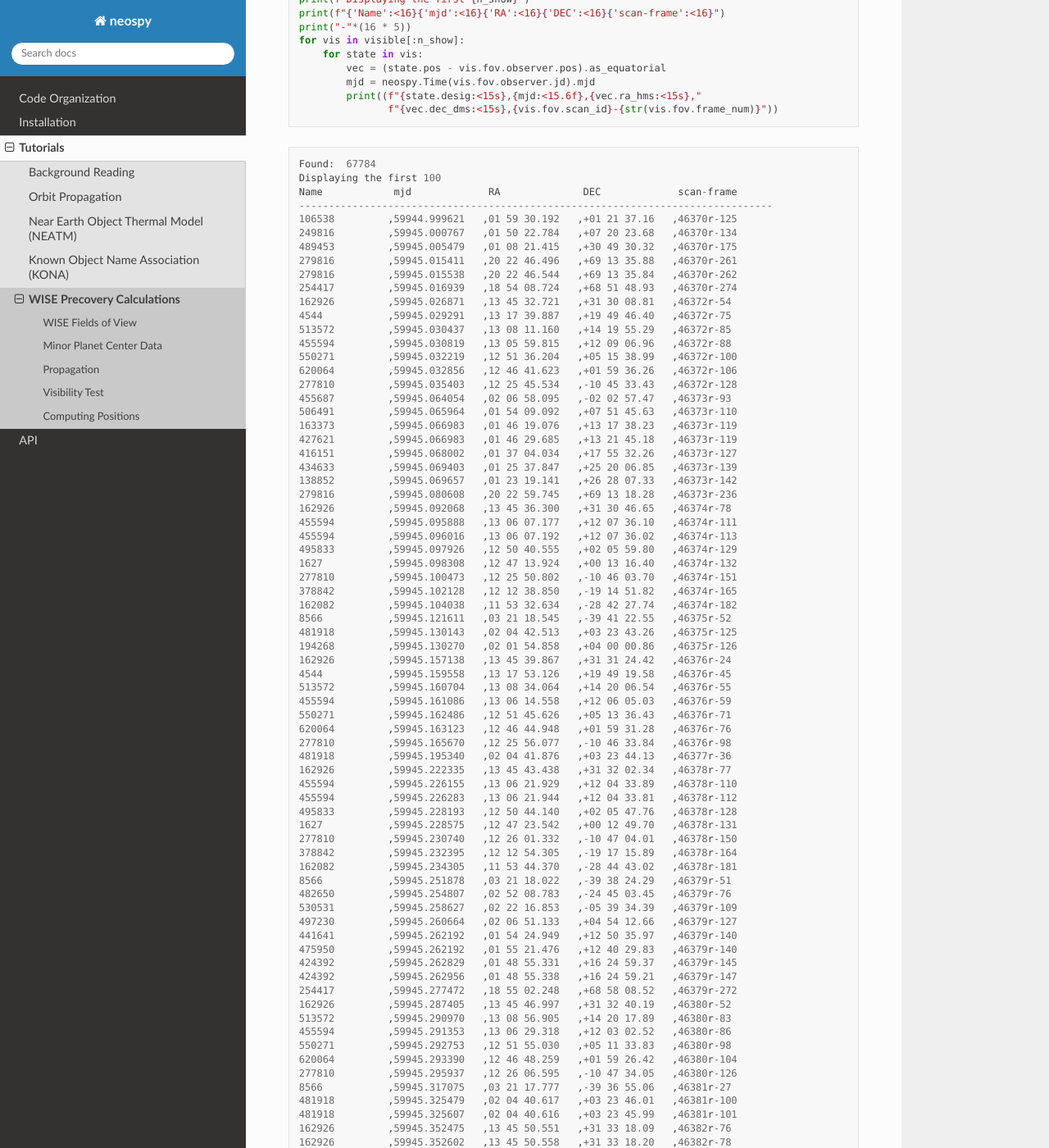
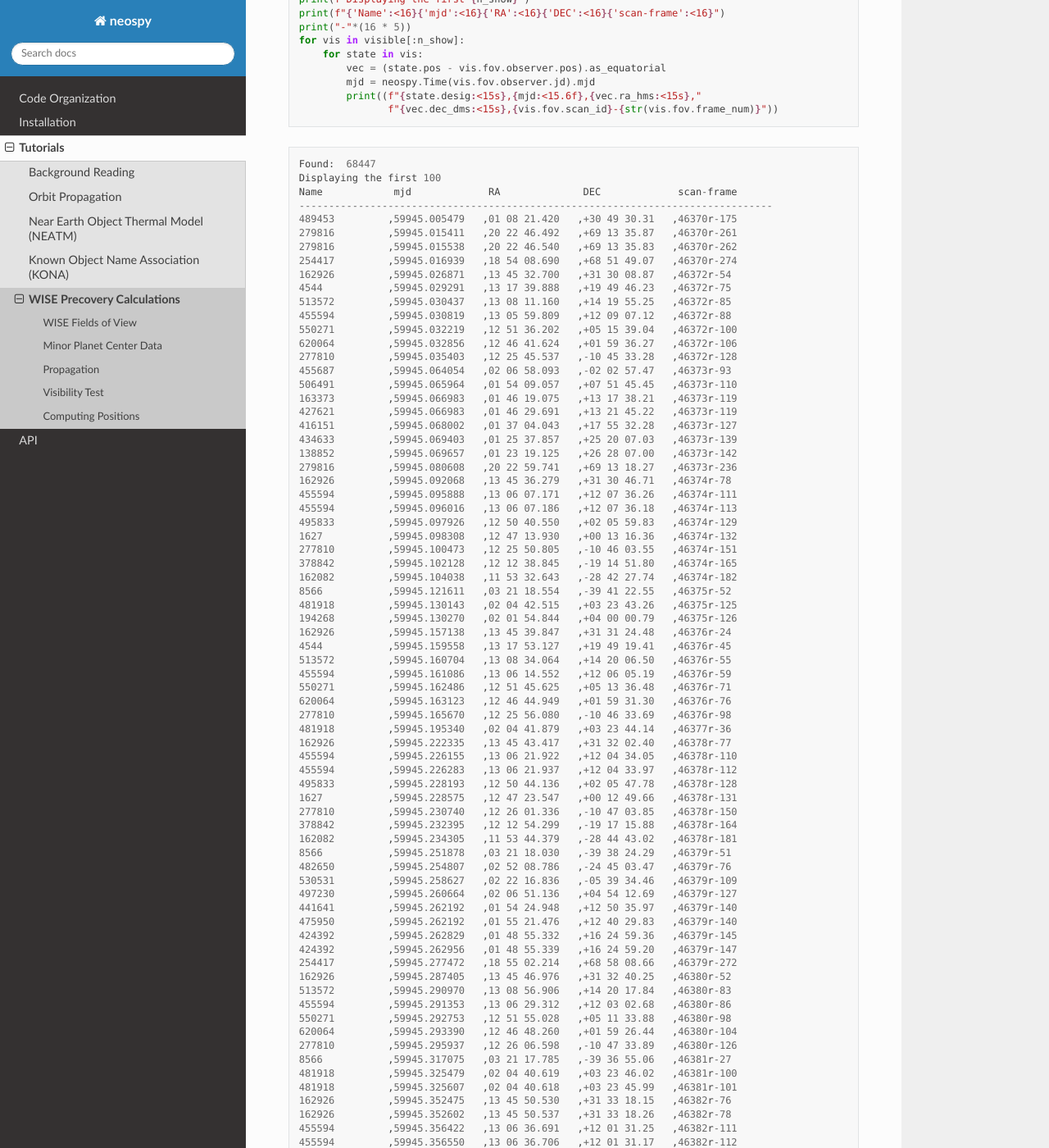
Before and after one commit to Caltech-IPAC/kete, a Sphinx documentation site: the page built from docs/tutorials/wise.rst, in a window 1280 px wide and 1400 px high, scrolled down 2205 px. Shown: the whole window at 82% size. Built offline with Sphinx 7.4.7 and the Read the Docs theme 2.0.0, drawn with Linux system fonts in a browser that asks for light colours; pages that are not in the unit, such as notebooks, are missing from menus; some of the changed text lies outside the part shown.

Commit message:
update wise tutorial

```diff
--- a/docs/tutorials/wise.rst
+++ b/docs/tutorials/wise.rst
@@ -124,111 +124,111 @@ Here is a codeblock which prints the first `n_show=100` objects.
 
 ::
 
-    Found:  67784
+    Found:  68447
     Displaying the first 100
     Name            mjd             RA              DEC             scan-frame
     --------------------------------------------------------------------------------
-    106538         ,59944.999621   ,01 59 30.192   ,+01 21 37.16   ,46370r-125
-    249816         ,59945.000767   ,01 50 22.784   ,+07 20 23.68   ,46370r-134
-    489453         ,59945.005479   ,01 08 21.415   ,+30 49 30.32   ,46370r-175
-    279816         ,59945.015411   ,20 22 46.496   ,+69 13 35.88   ,46370r-261
-    279816         ,59945.015538   ,20 22 46.544   ,+69 13 35.84   ,46370r-262
-    254417         ,59945.016939   ,18 54 08.724   ,+68 51 48.93   ,46370r-274
-    162926         ,59945.026871   ,13 45 32.721   ,+31 30 08.81   ,46372r-54
-    4544           ,59945.029291   ,13 17 39.887   ,+19 49 46.40   ,46372r-75
-    513572         ,59945.030437   ,13 08 11.160   ,+14 19 55.29   ,46372r-85
-    455594         ,59945.030819   ,13 05 59.815   ,+12 09 06.96   ,46372r-88
-    550271         ,59945.032219   ,12 51 36.204   ,+05 15 38.99   ,46372r-100
-    620064         ,59945.032856   ,12 46 41.623   ,+01 59 36.26   ,46372r-106
-    277810         ,59945.035403   ,12 25 45.534   ,-10 45 33.43   ,46372r-128
-    455687         ,59945.064054   ,02 06 58.095   ,-02 02 57.47   ,46373r-93
-    506491         ,59945.065964   ,01 54 09.092   ,+07 51 45.63   ,46373r-110
-    163373         ,59945.066983   ,01 46 19.076   ,+13 17 38.23   ,46373r-119
-    427621         ,59945.066983   ,01 46 29.685   ,+13 21 45.18   ,46373r-119
-    416151         ,59945.068002   ,01 37 04.034   ,+17 55 32.26   ,46373r-127
-    434633         ,59945.069403   ,01 25 37.847   ,+25 20 06.85   ,46373r-139
-    138852         ,59945.069657   ,01 23 19.141   ,+26 28 07.33   ,46373r-142
-    279816         ,59945.080608   ,20 22 59.745   ,+69 13 18.28   ,46373r-236
-    162926         ,59945.092068   ,13 45 36.300   ,+31 30 46.65   ,46374r-78
-    455594         ,59945.095888   ,13 06 07.177   ,+12 07 36.10   ,46374r-111
-    455594         ,59945.096016   ,13 06 07.192   ,+12 07 36.02   ,46374r-113
-    495833         ,59945.097926   ,12 50 40.555   ,+02 05 59.80   ,46374r-129
-    1627           ,59945.098308   ,12 47 13.924   ,+00 13 16.40   ,46374r-132
-    277810         ,59945.100473   ,12 25 50.802   ,-10 46 03.70   ,46374r-151
-    378842         ,59945.102128   ,12 12 38.850   ,-19 14 51.82   ,46374r-165
-    162082         ,59945.104038   ,11 53 32.634   ,-28 42 27.74   ,46374r-182
-    8566           ,59945.121611   ,03 21 18.545   ,-39 41 22.55   ,46375r-52
-    481918         ,59945.130143   ,02 04 42.513   ,+03 23 43.26   ,46375r-125
-    194268         ,59945.130270   ,02 01 54.858   ,+04 00 00.86   ,46375r-126
-    162926         ,59945.157138   ,13 45 39.867   ,+31 31 24.42   ,46376r-24
-    4544           ,59945.159558   ,13 17 53.126   ,+19 49 19.58   ,46376r-45
-    513572         ,59945.160704   ,13 08 34.064   ,+14 20 06.54   ,46376r-55
-    455594         ,59945.161086   ,13 06 14.558   ,+12 06 05.03   ,46376r-59
-    550271         ,59945.162486   ,12 51 45.626   ,+05 13 36.43   ,46376r-71
-    620064         ,59945.163123   ,12 46 44.948   ,+01 59 31.28   ,46376r-76
-    277810         ,59945.165670   ,12 25 56.077   ,-10 46 33.84   ,46376r-98
-    481918         ,59945.195340   ,02 04 41.876   ,+03 23 44.13   ,46377r-36
-    162926         ,59945.222335   ,13 45 43.438   ,+31 32 02.34   ,46378r-77
-    455594         ,59945.226155   ,13 06 21.929   ,+12 04 33.89   ,46378r-110
-    455594         ,59945.226283   ,13 06 21.944   ,+12 04 33.81   ,46378r-112
-    495833         ,59945.228193   ,12 50 44.140   ,+02 05 47.76   ,46378r-128
-    1627           ,59945.228575   ,12 47 23.542   ,+00 12 49.70   ,46378r-131
-    277810         ,59945.230740   ,12 26 01.332   ,-10 47 04.01   ,46378r-150
-    378842         ,59945.232395   ,12 12 54.305   ,-19 17 15.89   ,46378r-164
-    162082         ,59945.234305   ,11 53 44.370   ,-28 44 43.02   ,46378r-181
-    8566           ,59945.251878   ,03 21 18.022   ,-39 38 24.29   ,46379r-51
-    482650         ,59945.254807   ,02 52 08.783   ,-24 45 03.45   ,46379r-76
-    530531         ,59945.258627   ,02 22 16.853   ,-05 39 34.39   ,46379r-109
-    497230         ,59945.260664   ,02 06 51.133   ,+04 54 12.66   ,46379r-127
-    441641         ,59945.262192   ,01 54 24.949   ,+12 50 35.97   ,46379r-140
+    489453         ,59945.005479   ,01 08 21.420   ,+30 49 30.31   ,46370r-175
+    279816         ,59945.015411   ,20 22 46.492   ,+69 13 35.87   ,46370r-261
+    279816         ,59945.015538   ,20 22 46.540   ,+69 13 35.83   ,46370r-262
+    254417         ,59945.016939   ,18 54 08.690   ,+68 51 49.07   ,46370r-274
+    162926         ,59945.026871   ,13 45 32.700   ,+31 30 08.87   ,46372r-54
+    4544           ,59945.029291   ,13 17 39.888   ,+19 49 46.23   ,46372r-75
+    513572         ,59945.030437   ,13 08 11.160   ,+14 19 55.25   ,46372r-85
+    455594         ,59945.030819   ,13 05 59.809   ,+12 09 07.12   ,46372r-88
+    550271         ,59945.032219   ,12 51 36.202   ,+05 15 39.04   ,46372r-100
+    620064         ,59945.032856   ,12 46 41.624   ,+01 59 36.27   ,46372r-106
+    277810         ,59945.035403   ,12 25 45.537   ,-10 45 33.28   ,46372r-128
+    455687         ,59945.064054   ,02 06 58.093   ,-02 02 57.47   ,46373r-93
+    506491         ,59945.065964   ,01 54 09.057   ,+07 51 45.45   ,46373r-110
+    163373         ,59945.066983   ,01 46 19.075   ,+13 17 38.21   ,46373r-119
+    427621         ,59945.066983   ,01 46 29.691   ,+13 21 45.22   ,46373r-119
+    416151         ,59945.068002   ,01 37 04.043   ,+17 55 32.28   ,46373r-127
+    434633         ,59945.069403   ,01 25 37.857   ,+25 20 07.03   ,46373r-139
+    138852         ,59945.069657   ,01 23 19.125   ,+26 28 07.00   ,46373r-142
+    279816         ,59945.080608   ,20 22 59.741   ,+69 13 18.27   ,46373r-236
+    162926         ,59945.092068   ,13 45 36.279   ,+31 30 46.71   ,46374r-78
+    455594         ,59945.095888   ,13 06 07.171   ,+12 07 36.26   ,46374r-111
+    455594         ,59945.096016   ,13 06 07.186   ,+12 07 36.18   ,46374r-113
+    495833         ,59945.097926   ,12 50 40.550   ,+02 05 59.83   ,46374r-129
+    1627           ,59945.098308   ,12 47 13.930   ,+00 13 16.36   ,46374r-132
+    277810         ,59945.100473   ,12 25 50.805   ,-10 46 03.55   ,46374r-151
+    378842         ,59945.102128   ,12 12 38.845   ,-19 14 51.80   ,46374r-165
+    162082         ,59945.104038   ,11 53 32.643   ,-28 42 27.74   ,46374r-182
+    8566           ,59945.121611   ,03 21 18.554   ,-39 41 22.55   ,46375r-52
+    481918         ,59945.130143   ,02 04 42.515   ,+03 23 43.26   ,46375r-125
+    194268         ,59945.130270   ,02 01 54.844   ,+04 00 00.79   ,46375r-126
+    162926         ,59945.157138   ,13 45 39.847   ,+31 31 24.48   ,46376r-24
+    4544           ,59945.159558   ,13 17 53.127   ,+19 49 19.41   ,46376r-45
+    513572         ,59945.160704   ,13 08 34.064   ,+14 20 06.50   ,46376r-55
+    455594         ,59945.161086   ,13 06 14.552   ,+12 06 05.19   ,46376r-59
+    550271         ,59945.162486   ,12 51 45.625   ,+05 13 36.48   ,46376r-71
+    620064         ,59945.163123   ,12 46 44.949   ,+01 59 31.30   ,46376r-76
+    277810         ,59945.165670   ,12 25 56.080   ,-10 46 33.69   ,46376r-98
+    481918         ,59945.195340   ,02 04 41.879   ,+03 23 44.14   ,46377r-36
+    162926         ,59945.222335   ,13 45 43.417   ,+31 32 02.40   ,46378r-77
+    455594         ,59945.226155   ,13 06 21.922   ,+12 04 34.05   ,46378r-110
+    455594         ,59945.226283   ,13 06 21.937   ,+12 04 33.97   ,46378r-112
+    495833         ,59945.228193   ,12 50 44.136   ,+02 05 47.78   ,46378r-128
+    1627           ,59945.228575   ,12 47 23.547   ,+00 12 49.66   ,46378r-131
+    277810         ,59945.230740   ,12 26 01.336   ,-10 47 03.85   ,46378r-150
+    378842         ,59945.232395   ,12 12 54.299   ,-19 17 15.88   ,46378r-164
+    162082         ,59945.234305   ,11 53 44.379   ,-28 44 43.02   ,46378r-181
+    8566           ,59945.251878   ,03 21 18.030   ,-39 38 24.29   ,46379r-51
+    482650         ,59945.254807   ,02 52 08.786   ,-24 45 03.47   ,46379r-76
+    530531         ,59945.258627   ,02 22 16.836   ,-05 39 34.46   ,46379r-109
+    497230         ,59945.260664   ,02 06 51.136   ,+04 54 12.69   ,46379r-127
+    441641         ,59945.262192   ,01 54 24.948   ,+12 50 35.97   ,46379r-140
     475950         ,59945.262192   ,01 55 21.476   ,+12 40 29.83   ,46379r-140
-    424392         ,59945.262829   ,01 48 55.331   ,+16 24 59.37   ,46379r-145
-    424392         ,59945.262956   ,01 48 55.338   ,+16 24 59.21   ,46379r-147
-    254417         ,59945.277472   ,18 55 02.248   ,+68 58 08.52   ,46379r-272
-    162926         ,59945.287405   ,13 45 46.997   ,+31 32 40.19   ,46380r-52
-    513572         ,59945.290970   ,13 08 56.905   ,+14 20 17.89   ,46380r-83
-    455594         ,59945.291353   ,13 06 29.318   ,+12 03 02.52   ,46380r-86
-    550271         ,59945.292753   ,12 51 55.030   ,+05 11 33.83   ,46380r-98
-    620064         ,59945.293390   ,12 46 48.259   ,+01 59 26.42   ,46380r-104
-    277810         ,59945.295937   ,12 26 06.595   ,-10 47 34.05   ,46380r-126
-    8566           ,59945.317075   ,03 21 17.777   ,-39 36 55.06   ,46381r-27
-    481918         ,59945.325479   ,02 04 40.617   ,+03 23 46.01   ,46381r-100
-    481918         ,59945.325607   ,02 04 40.616   ,+03 23 45.99   ,46381r-101
-    162926         ,59945.352475   ,13 45 50.551   ,+31 33 18.09   ,46382r-76
-    162926         ,59945.352602   ,13 45 50.558   ,+31 33 18.20   ,46382r-78
-    455594         ,59945.356422   ,13 06 36.697   ,+12 01 31.10   ,46382r-111
-    455594         ,59945.356550   ,13 06 36.712   ,+12 01 31.02   ,46382r-112
-    495833         ,59945.358460   ,12 50 47.711   ,+02 05 35.82   ,46382r-128
-    1627           ,59945.358842   ,12 47 33.150   ,+00 12 23.14   ,46382r-131
-    378842         ,59945.362662   ,12 13 09.779   ,-19 19 40.10   ,46382r-164
-    162082         ,59945.364572   ,11 53 56.085   ,-28 46 58.13   ,46382r-181
-    8566           ,59945.382145   ,03 21 17.541   ,-39 35 25.90   ,46383r-51
-    482650         ,59945.385074   ,02 52 04.869   ,-24 42 54.35   ,46383r-76
-    486607         ,59945.388384   ,02 26 09.401   ,-08 05 50.88   ,46383r-105
-    530531         ,59945.388894   ,02 22 16.748   ,-05 33 49.55   ,46383r-109
-    497230         ,59945.390931   ,02 06 50.603   ,+04 54 33.97   ,46383r-127
-    441641         ,59945.392459   ,01 54 23.879   ,+12 50 51.65   ,46383r-140
-    475950         ,59945.392459   ,01 55 21.502   ,+12 40 40.28   ,46383r-140
-    424392         ,59945.393096   ,01 49 00.169   ,+16 25 21.90   ,46383r-145
-    424392         ,59945.393223   ,01 49 00.176   ,+16 25 21.75   ,46383r-147
-    199003         ,59945.399081   ,00 46 38.723   ,+46 06 53.62   ,46383r-197
-    254417         ,59945.407613   ,18 55 29.122   ,+69 01 18.37   ,46383r-271
-    254417         ,59945.407740   ,18 55 29.164   ,+69 01 18.59   ,46383r-272
-    162926         ,59945.417672   ,13 45 54.109   ,+31 33 56.14   ,46384r-52
-    513572         ,59945.421110   ,13 09 19.659   ,+14 20 29.06   ,46384r-82
-    513572         ,59945.421237   ,13 09 19.683   ,+14 20 29.32   ,46384r-83
-    455594         ,59945.421619   ,13 06 44.095   ,+11 59 59.44   ,46384r-86
-    277810         ,59945.426204   ,12 26 17.089   ,-10 48 34.05   ,46384r-126
-    8566           ,59945.447342   ,03 21 17.317   ,-39 33 56.61   ,46385r-27
-    162926         ,59945.482742   ,13 45 57.655   ,+31 34 34.12   ,46386r-77
-    455594         ,59945.486689   ,13 06 51.482   ,+11 58 27.73   ,46386r-111
-    495833         ,59945.488727   ,12 50 51.265   ,+02 05 24.00   ,46386r-128
-    1627           ,59945.489109   ,12 47 42.749   ,+00 11 56.71   ,46386r-132
-    378842         ,59945.492929   ,12 13 25.271   ,-19 22 04.45   ,46386r-165
-    162082         ,59945.494839   ,11 54 07.779   ,-28 49 13.07   ,46386r-181
-    486607         ,59945.518651   ,02 26 08.925   ,-08 04 56.24   ,46387s-16
-    530531         ,59945.519161   ,02 22 16.707   ,-05 28 04.60   ,46387s-20
-    497230         ,59945.521198   ,02 06 50.094   ,+04 54 55.37   ,46387s-38
-    441641         ,59945.522726   ,01 54 22.849   ,+12 51 07.52   ,46387s-51
-    475950         ,59945.522726   ,01 55 21.553   ,+12 40 50.84   ,46387s-51
-    424392         ,59945.523363   ,01 49 05.058   ,+16 25 44.68   ,46387s-57
+    424392         ,59945.262829   ,01 48 55.332   ,+16 24 59.36   ,46379r-145
+    424392         ,59945.262956   ,01 48 55.339   ,+16 24 59.20   ,46379r-147
+    254417         ,59945.277472   ,18 55 02.214   ,+68 58 08.66   ,46379r-272
+    162926         ,59945.287405   ,13 45 46.976   ,+31 32 40.25   ,46380r-52
+    513572         ,59945.290970   ,13 08 56.906   ,+14 20 17.84   ,46380r-83
+    455594         ,59945.291353   ,13 06 29.312   ,+12 03 02.68   ,46380r-86
+    550271         ,59945.292753   ,12 51 55.028   ,+05 11 33.88   ,46380r-98
+    620064         ,59945.293390   ,12 46 48.260   ,+01 59 26.44   ,46380r-104
+    277810         ,59945.295937   ,12 26 06.598   ,-10 47 33.89   ,46380r-126
+    8566           ,59945.317075   ,03 21 17.785   ,-39 36 55.06   ,46381r-27
+    481918         ,59945.325479   ,02 04 40.619   ,+03 23 46.02   ,46381r-100
+    481918         ,59945.325607   ,02 04 40.618   ,+03 23 45.99   ,46381r-101
+    162926         ,59945.352475   ,13 45 50.530   ,+31 33 18.15   ,46382r-76
+    162926         ,59945.352602   ,13 45 50.537   ,+31 33 18.26   ,46382r-78
+    455594         ,59945.356422   ,13 06 36.691   ,+12 01 31.25   ,46382r-111
+    455594         ,59945.356550   ,13 06 36.706   ,+12 01 31.17   ,46382r-112
+    495833         ,59945.358460   ,12 50 47.706   ,+02 05 35.85   ,46382r-128
+    1627           ,59945.358842   ,12 47 33.156   ,+00 12 23.09   ,46382r-131
+    378842         ,59945.362662   ,12 13 09.773   ,-19 19 40.09   ,46382r-164
+    162082         ,59945.364572   ,11 53 56.094   ,-28 46 58.13   ,46382r-181
+    8566           ,59945.382145   ,03 21 17.549   ,-39 35 25.90   ,46383r-51
+    482650         ,59945.385074   ,02 52 04.871   ,-24 42 54.37   ,46383r-76
+    486607         ,59945.388384   ,02 26 09.410   ,-08 05 50.81   ,46383r-105
+    530531         ,59945.388894   ,02 22 16.732   ,-05 33 49.62   ,46383r-109
+    497230         ,59945.390931   ,02 06 50.606   ,+04 54 34.00   ,46383r-127
+    441641         ,59945.392459   ,01 54 23.878   ,+12 50 51.65   ,46383r-140
+    475950         ,59945.392459   ,01 55 21.502   ,+12 40 40.27   ,46383r-140
+    424392         ,59945.393096   ,01 49 00.171   ,+16 25 21.89   ,46383r-145
+    424392         ,59945.393223   ,01 49 00.177   ,+16 25 21.74   ,46383r-147
+    199003         ,59945.399081   ,00 46 38.701   ,+46 06 53.28   ,46383r-197
+    254417         ,59945.407613   ,18 55 29.088   ,+69 01 18.50   ,46383r-271
+    254417         ,59945.407740   ,18 55 29.130   ,+69 01 18.73   ,46383r-272
+    162926         ,59945.417672   ,13 45 54.088   ,+31 33 56.20   ,46384r-52
+    513572         ,59945.421110   ,13 09 19.660   ,+14 20 29.01   ,46384r-82
+    513572         ,59945.421237   ,13 09 19.683   ,+14 20 29.27   ,46384r-83
+    455594         ,59945.421619   ,13 06 44.089   ,+11 59 59.60   ,46384r-86
+    277810         ,59945.426204   ,12 26 17.093   ,-10 48 33.90   ,46384r-126
+    8566           ,59945.447342   ,03 21 17.325   ,-39 33 56.61   ,46385r-27
+    162926         ,59945.482742   ,13 45 57.634   ,+31 34 34.18   ,46386r-77
+    455594         ,59945.486689   ,13 06 51.476   ,+11 58 27.88   ,46386r-111
+    495833         ,59945.488727   ,12 50 51.260   ,+02 05 24.03   ,46386r-128
+    1627           ,59945.489109   ,12 47 42.755   ,+00 11 56.66   ,46386r-132
+    378842         ,59945.492929   ,12 13 25.265   ,-19 22 04.43   ,46386r-165
+    162082         ,59945.494839   ,11 54 07.788   ,-28 49 13.07   ,46386r-181
+    486607         ,59945.518651   ,02 26 08.934   ,-08 04 56.17   ,46387s-16
+    530531         ,59945.519161   ,02 22 16.691   ,-05 28 04.66   ,46387s-20
+    497230         ,59945.521198   ,02 06 50.096   ,+04 54 55.41   ,46387s-38
+    441641         ,59945.522726   ,01 54 22.847   ,+12 51 07.51   ,46387s-51
+    475950         ,59945.522726   ,01 55 21.552   ,+12 40 50.83   ,46387s-51
+    424392         ,59945.523363   ,01 49 05.060   ,+16 25 44.67   ,46387s-57
+    138846         ,59945.525146   ,01 34 52.520   ,+25 36 59.70   ,46387s-72
+    199003         ,59945.529348   ,00 47 17.747   ,+45 52 21.25   ,46387s-108
```
